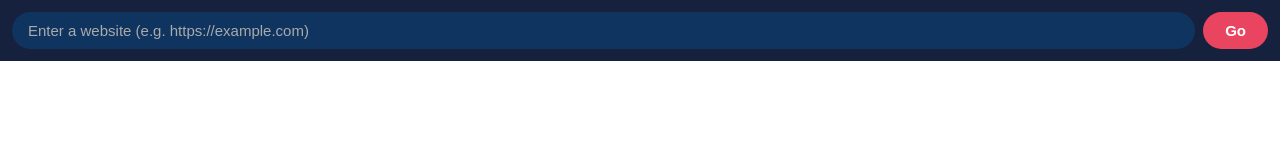
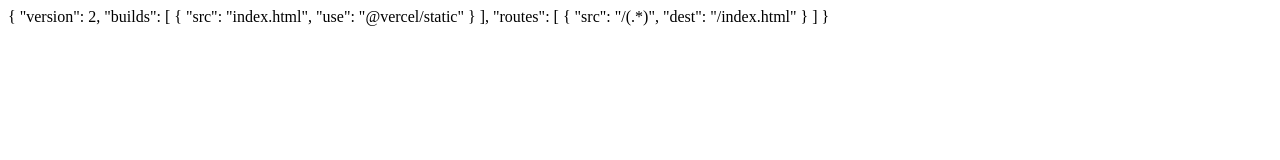
Before and after one commit to x671431-coder/my-proxy, a website: page index.html in a window 1280 px wide. Drawn offline with Linux system fonts and the light colour scheme.

Commit message:
Update index.html

```diff
--- a/index.html
+++ b/index.html
@@ -1,46 +1,9 @@
-<!DOCTYPE html>
-<html lang="en">
-<head>
-  <meta charset="UTF-8">
-  <title>Proxy Browser</title>
-  <style>
-    * { margin: 0; padding: 0; box-sizing: border-box; }
-    body { font-family: sans-serif; background: #1a1a2e; color: white; height: 100vh; display: flex; flex-direction: column; }
-    .bar { display: flex; gap: 8px; padding: 12px; background: #16213e; }
-    .bar input {
-      flex: 1; padding: 10px 16px; border-radius: 24px;
-      border: none; font-size: 15px; outline: none;
-      background: #0f3460; color: white;
-    }
-    .bar input::placeholder { color: #aaa; }
-    .bar button {
-      padding: 10px 22px; border-radius: 24px; border: none;
-      background: #e94560; color: white; font-size: 15px;
-      cursor: pointer; font-weight: bold;
-    }
-    .bar button:hover { background: #c73652; }
-    iframe { flex: 1; border: none; background: white; }
-  </style>
-</head>
-<body>
-  <div class="bar">
-    <input id="url" type="text" placeholder="Enter a website (e.g. https://example.com)" />
-    <button onclick="go()">Go</button>
-  </div>
-  <iframe id="frame"></iframe>
-
-  <script>
-    const BACKEND = 'https://my-proxy-kws7.onrender.com';
-
-    function go() {
-      let url = document.getElementById('url').value.trim();
-      if (!url.startsWith('http')) url = 'https://' + url;
-      document.getElementById('frame').src = BACKEND + '/fetch?url=' + encodeURIComponent(url);
-    }
-
-    document.getElementById('url').addEventListener('keydown', function(e) {
-      if (e.key === 'Enter') go();
-    });
-  </script>
-</body>
-</html>
+{
+  "version": 2,
+  "builds": [
+    { "src": "index.html", "use": "@vercel/static" }
+  ],
+  "routes": [
+    { "src": "/(.*)", "dest": "/index.html" }
+  ]
+}
```
